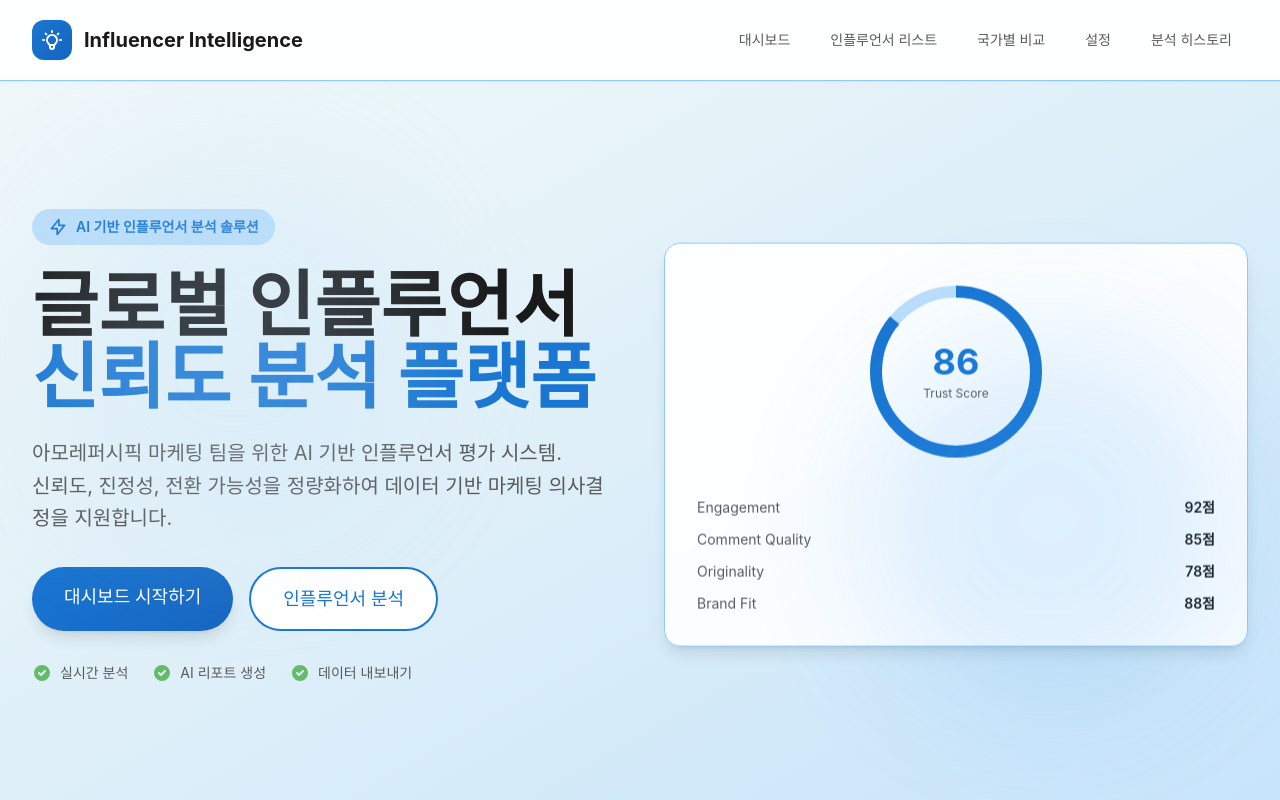
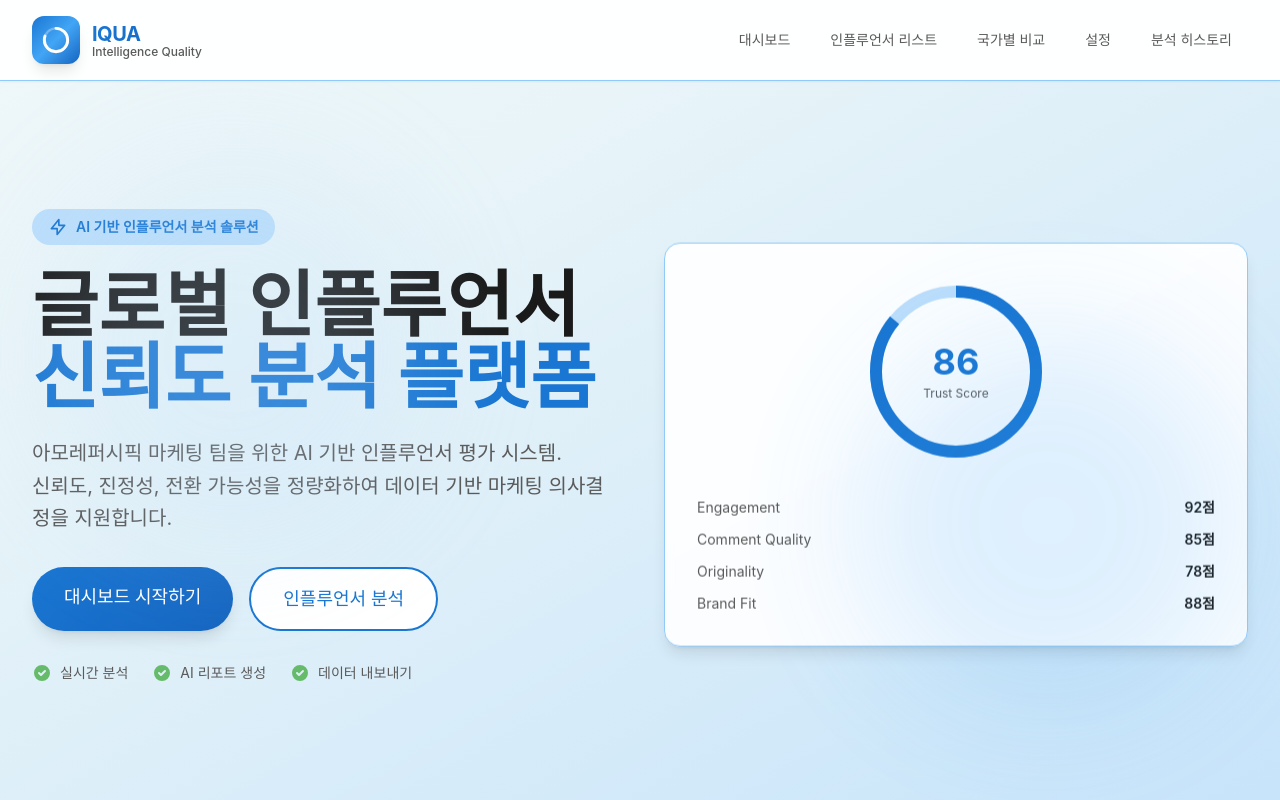
Before and after one commit to RosieOh/IQUA-FE, a Vue app: page / in a window 1280 px wide. Shown: the top 800 px of the page. Built offline with nearby package versions, Linux system fonts and the light colour scheme; a web font is replaced by a local one.

Commit message:
FEAT: IQUA 로고 컴포넌트 및 favicon 추가

```diff
--- a/index.html
+++ b/index.html
@@ -2,9 +2,10 @@
 <html lang="ko">
   <head>
     <meta charset="UTF-8">
-    <link rel="icon" type="image/svg+xml" href="/vite.svg">
+    <link rel="icon" type="image/svg+xml" href="/logo.svg">
     <meta name="viewport" content="width=device-width, initial-scale=1.0">
-    <title>Amorepacific - Influencer Quality Intelligence Agent</title>
+    <meta name="description" content="IQUA - Global Influencer Quality Intelligence Agent. AI 기반 인플루언서 신뢰도 분석 플랫폼">
+    <title>IQUA - Influencer Quality Intelligence Agent</title>
   </head>
   <body>
     <div id="app"></div>
--- /dev/null
+++ b/src/components/layout/Logo.vue
@@ -0,0 +1,75 @@
+<template>
+  <div class="flex items-center space-x-3 group cursor-pointer">
+    <!-- Logo Icon -->
+    <div class="relative">
+      <div class="w-12 h-12 bg-gradient-to-br from-amore-primary via-amore-secondary to-amore-accent rounded-xl flex items-center justify-center shadow-lg group-hover:shadow-xl transition-all duration-300 group-hover:scale-110 group-hover:rotate-3 overflow-hidden">
+        <!-- Animated Background -->
+        <div class="absolute inset-0 bg-gradient-to-br from-amore-accent via-amore-primary to-amore-secondary opacity-0 group-hover:opacity-100 transition-opacity duration-500"></div>
+
+        <!-- Trust Score Chart Icon -->
+        <svg class="w-7 h-7 text-white relative z-10" viewBox="0 0 24 24" fill="none" xmlns="http://www.w3.org/2000/svg">
+          <!-- Background Circle -->
+          <circle cx="12" cy="12" r="10" stroke="rgba(255,255,255,0.3)" stroke-width="2" fill="none"/>
+          <!-- Trust Score Arc -->
+          <circle
+            cx="12"
+            cy="12"
+            r="10"
+            stroke="white"
+            stroke-width="2.5"
+            fill="none"
+            stroke-dasharray="62.83"
+            stroke-dashoffset="12.57"
+            stroke-linecap="round"
+            transform="rotate(-90 12 12)"
+            class="logo-arc"
+          />
+          <!-- Checkmark -->
+          <path
+            d="M8 12L11 15L16 9"
+            stroke="white"
+            stroke-width="2.5"
+            stroke-linecap="round"
+            stroke-linejoin="round"
+            class="logo-checkmark"
+          />
+        </svg>
+      </div>
+      <!-- Glow Effect -->
+      <div class="absolute inset-0 bg-gradient-to-br from-amore-primary to-amore-accent rounded-xl opacity-0 group-hover:opacity-30 blur-xl transition-opacity duration-300 -z-10"></div>
+    </div>
+
+    <!-- Logo Text -->
+    <div class="flex flex-col">
+      <span class="text-xl font-bold bg-gradient-to-r from-amore-primary to-amore-accent bg-clip-text text-transparent group-hover:from-amore-accent group-hover:to-amore-primary transition-all duration-300 tracking-tight">
+        IQUA
+      </span>
+      <span class="text-xs text-amore-textLight font-medium -mt-1 group-hover:text-amore-primary transition-colors duration-300">
+        Intelligence Quality
+      </span>
+    </div>
+  </div>
+</template>
+
+<script setup>
+// Logo component for navigation bar
+</script>
+
+<style scoped>
+.logo-arc {
+  transition: stroke-dashoffset 0.8s ease-in-out;
+}
+
+.group:hover .logo-arc {
+  stroke-dashoffset: 0;
+}
+
+.logo-checkmark {
+  opacity: 0;
+  transition: opacity 0.4s ease-in-out 0.3s;
+}
+
+.group:hover .logo-checkmark {
+  opacity: 1;
+}
+</style>
--- a/src/components/layout/NavBar.vue
+++ b/src/components/layout/NavBar.vue
@@ -3,13 +3,8 @@
     <div class="max-w-7xl mx-auto px-4 sm:px-6 lg:px-8">
       <div class="flex justify-between h-20">
         <div class="flex items-center">
-          <router-link to="/" class="flex items-center space-x-3">
-            <div class="w-10 h-10 bg-gradient-to-br from-amore-primary to-amore-accent rounded-xl flex items-center justify-center shadow-sm">
-              <svg class="w-6 h-6 text-white" fill="none" stroke="currentColor" viewBox="0 0 24 24">
-                <path stroke-linecap="round" stroke-linejoin="round" stroke-width="2" d="M9.663 17h4.673M12 3v1m6.364 1.636l-.707.707M21 12h-1M4 12H3m3.343-5.657l-.707-.707m2.828 9.9a5 5 0 117.072 0l-.548.547A3.374 3.374 0 0014 18.469V19a2 2 0 11-4 0v-.531c0-.895-.356-1.754-.988-2.386l-.548-.547z" />
-              </svg>
-            </div>
-            <span class="text-xl font-bold text-amore-text">Influencer Intelligence</span>
+          <router-link to="/" class="flex items-center">
+            <Logo />
           </router-link>
         </div>
         <div class="flex items-center space-x-2">
@@ -29,6 +24,8 @@
 </template>
 
 <script setup>
+import Logo from './Logo.vue'
+
 const navItems = [
   { path: '/dashboard', label: '대시보드' },
   { path: '/influencers', label: '인플루언서 리스트' },
```
Also changed, not shown: public/logo.svg (added).
